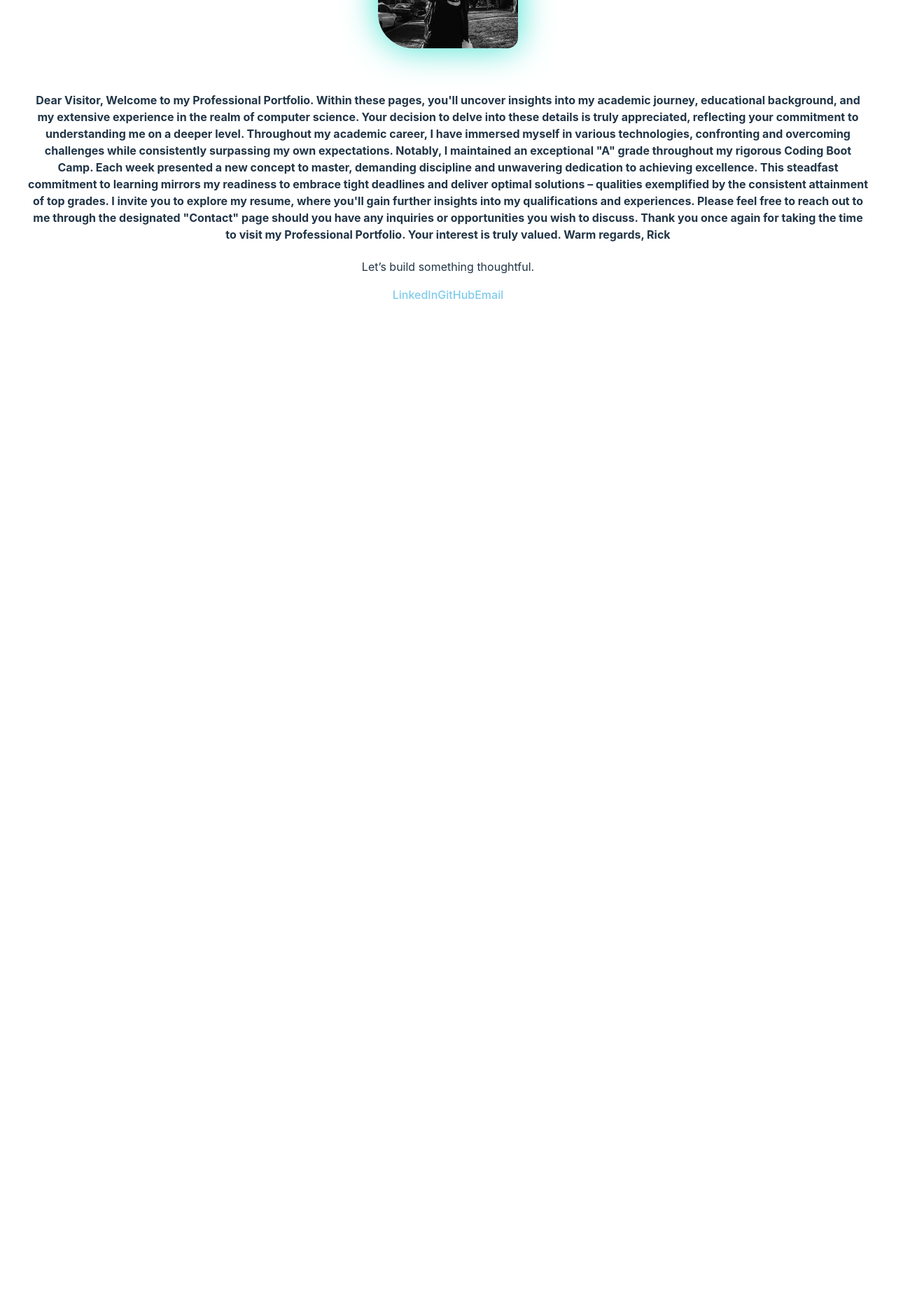
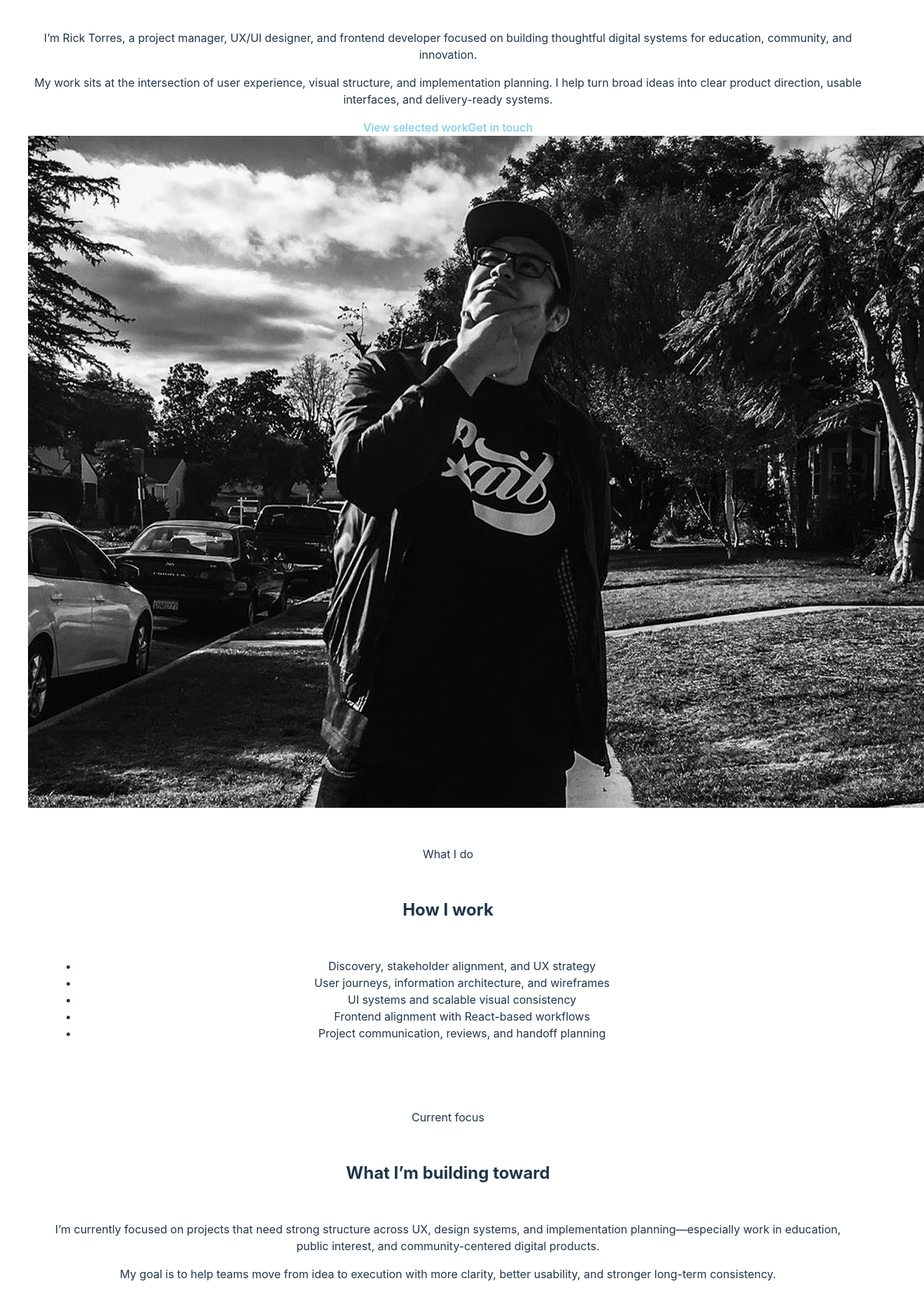
Before and after one commit to rtocastro/dossiyay, a React (Vite) app: page / in a window 1280 px wide. Shown: the part 340-2220 px from the top of the page at 70% size, 1320 px wide, since content can reach past the window. Before the commit the page ends 813 px from the top, so only its background shows below. Built offline with nearby package versions, Linux system fonts and the light colour scheme.

Commit message:
cleaned about me added sections

```diff
--- a/src/pages/About.jsx
+++ b/src/pages/About.jsx
@@ -1,23 +1,69 @@
-import devRick from '../assets/devRICK.png'
+import devRick from '../assets/devRICK.png';
 
-export default function About(){
-    return(
-        <>
-        <h2>About Me:</h2>
+export default function About() {
+  return (
+    <>
+      <section className="hero section">
+        <div className="hero-copy">
+          <p className="eyebrow">UX / Design Systems / Project Leadership</p>
+          <h1>
+            I design scalable, accessible digital experiences that connect users,
+            platforms, and ideas.
+          </h1>
+          <p className="hero-text">
+            I’m Rick Torres, a project manager, UX/UI designer, and frontend
+            developer focused on building thoughtful digital systems for
+            education, community, and innovation.
+          </p>
+          <p className="hero-text">
+            My work sits at the intersection of user experience, visual
+            structure, and implementation planning. I help turn broad ideas into
+            clear product direction, usable interfaces, and delivery-ready
+            systems.
+          </p>
 
-        <  img src={devRick} className="devimg" />
-        <h4>Dear Visitor,
+          <div className="hero-actions">
+            <a className="button-primary" href="/portfolio">
+              View selected work
+            </a>
+            <a className="button-secondary" href="/contact">
+              Get in touch
+            </a>
+          </div>
+        </div>
 
-Welcome to my Professional Portfolio. Within these pages, you'll uncover insights into my academic journey, educational background, and my extensive experience in the realm of computer science. Your decision to delve into these details is truly appreciated, reflecting your commitment to understanding me on a deeper level.
+        <div className="hero-media">
+          <img src={devRick} alt="Rick Torres portrait" className="profile-image" />
+        </div>
+      </section>
 
-Throughout my academic career, I have immersed myself in various technologies, confronting and overcoming challenges while consistently surpassing my own expectations. Notably, I maintained an exceptional "A" grade throughout my rigorous Coding Boot Camp. Each week presented a new concept to master, demanding discipline and unwavering dedication to achieving excellence. This steadfast commitment to learning mirrors my readiness to embrace tight deadlines and deliver optimal solutions – qualities exemplified by the consistent attainment of top grades.
+      <section className="section grid-two">
+        <div className="card">
+          <p className="eyebrow">What I do</p>
+          <h2>How I work</h2>
+          <ul className="feature-list">
+            <li>Discovery, stakeholder alignment, and UX strategy</li>
+            <li>User journeys, information architecture, and wireframes</li>
+            <li>UI systems and scalable visual consistency</li>
+            <li>Frontend alignment with React-based workflows</li>
+            <li>Project communication, reviews, and handoff planning</li>
+          </ul>
+        </div>
 
-I invite you to explore my resume, where you'll gain further insights into my qualifications and experiences. Please feel free to reach out to me through the designated "Contact" page should you have any inquiries or opportunities you wish to discuss.
-
-Thank you once again for taking the time to visit my Professional Portfolio. Your interest is truly valued.
-
-Warm regards,
-Rick</h4>
-        </>
-    )
+        <div className="card">
+          <p className="eyebrow">Current focus</p>
+          <h2>What I’m building toward</h2>
+          <p className="section-copy">
+            I’m currently focused on projects that need strong structure across
+            UX, design systems, and implementation planning—especially work in
+            education, public interest, and community-centered digital products.
+          </p>
+          <p className="section-copy">
+            My goal is to help teams move from idea to execution with more
+            clarity, better usability, and stronger long-term consistency.
+          </p>
+        </div>
+      </section>
+    </>
+  );
 }
```
